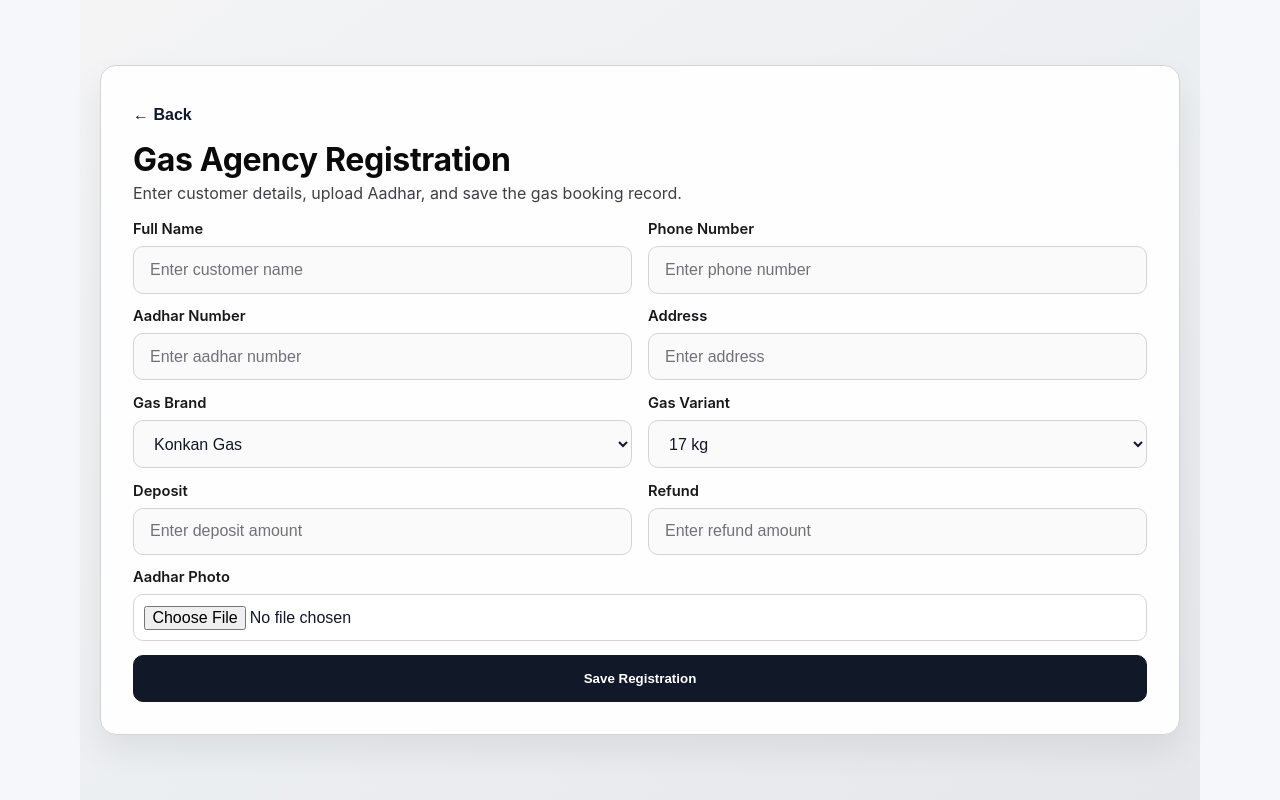
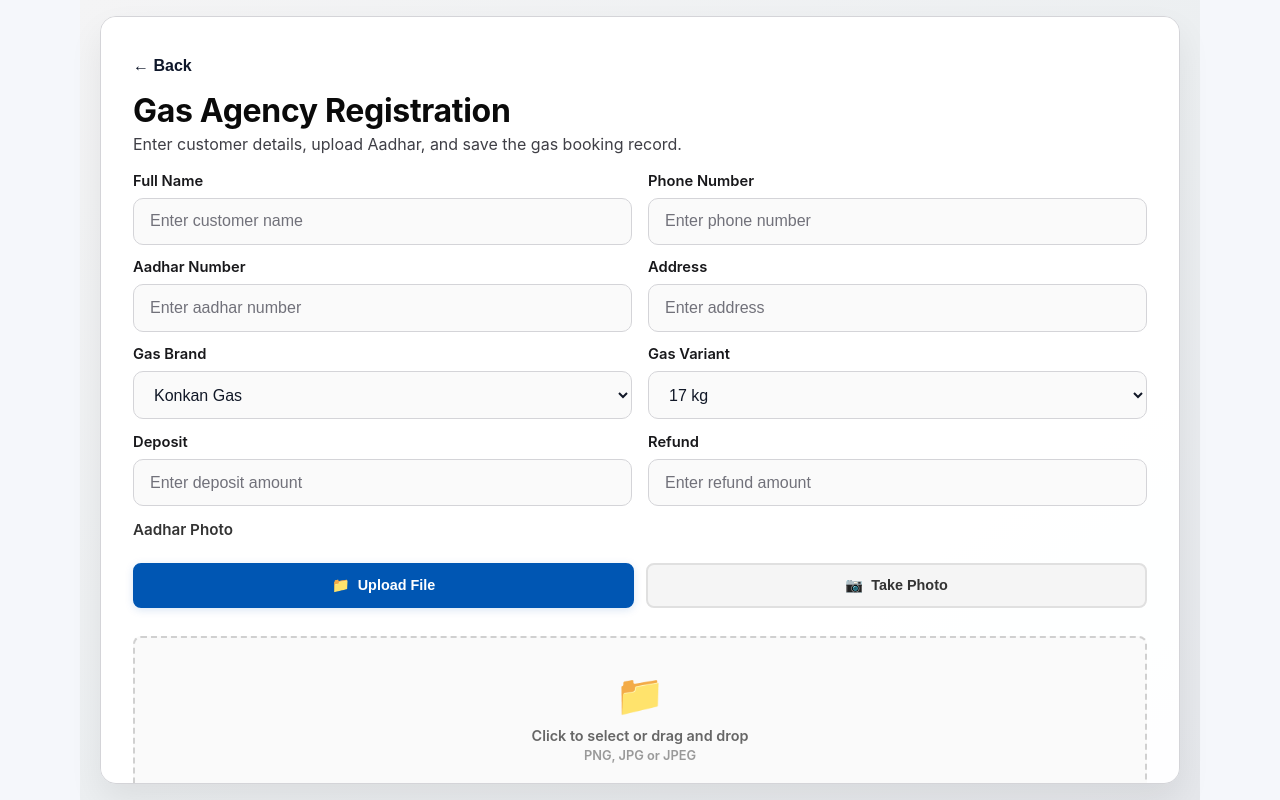
Before and after one commit to kishanBhandary/Nandini-new, a Next.js app: page /register in a window 1280 px wide. Built offline with nearby package versions, Linux system fonts and the light colour scheme.

Commit message:
feat: enhance Aadhar photo upload functionality with preview and capture options

```diff
--- a/app/register/page.tsx
+++ b/app/register/page.tsx
@@ -63,11 +63,26 @@ export default function CustomerRegistrationPage() {
     refund: '',
   });
   const [aadharFile, setAadharFile] = useState<File | null>(null);
+  const [aadharPreview, setAadharPreview] = useState<string | null>(null);
+  const [aadharCaptureMode, setAadharCaptureMode] = useState<'file' | 'camera'>('file');
   const [status, setStatus] = useState<{ type: 'success' | 'error'; message: string } | null>(null);
   const [loading, setLoading] = useState(false);
 
   const handleChange = (field: keyof FormState, value: string) => {
     setForm((prev) => ({ ...prev, [field]: value }));
+  };
+
+  const handleAadharFileSelect = (file: File | null) => {
+    setAadharFile(file);
+    if (file) {
+      const reader = new FileReader();
+      reader.onloadend = () => {
+        setAadharPreview(reader.result as string);
+      };
+      reader.readAsDataURL(file);
+    } else {
+      setAadharPreview(null);
+    }
   };
 
   const uploadAadharImage = async (file: File) => {
@@ -127,6 +142,8 @@ export default function CustomerRegistrationPage() {
           refund: '',
         });
         setAadharFile(null);
+        setAadharPreview(null);
+        setAadharCaptureMode('file');
       } else {
         setStatus({ type: 'error', message: getApiError(data, 'Unable to save registration.') });
       }
@@ -260,13 +277,184 @@ export default function CustomerRegistrationPage() {
           </div>
 
           <div className="form-field full-span">
-            <label htmlFor="aadharImage">Aadhar Photo</label>
-            <input
-              id="aadharImage"
-              type="file"
-              accept="image/*"
-              onChange={(event) => setAadharFile(event.target.files?.[0] ?? null)}
-            />
+            <label style={{ display: 'block', marginBottom: '1rem', fontSize: '0.95rem', fontWeight: '600', color: '#333' }}>
+              Aadhar Photo
+            </label>
+
+            <div style={{ display: 'grid', gridTemplateColumns: '1fr 1fr', gap: '0.75rem', marginBottom: '1.25rem' }}>
+              <button
+                type="button"
+                onClick={() => setAadharCaptureMode('file')}
+                style={{
+                  padding: '0.75rem 1rem',
+                  border: `2px solid ${aadharCaptureMode === 'file' ? '#0056b3' : '#e0e0e0'}`,
+                  borderRadius: '0.5rem',
+                  backgroundColor: aadharCaptureMode === 'file' ? '#0056b3' : '#f5f5f5',
+                  color: aadharCaptureMode === 'file' ? '#fff' : '#333',
+                  cursor: 'pointer',
+                  fontWeight: '600',
+                  fontSize: '0.9rem',
+                  transition: 'all 0.2s ease',
+                  boxShadow: aadharCaptureMode === 'file' ? '0 2px 8px rgba(0, 86, 179, 0.15)' : 'none',
+                }}
+                onMouseOver={(e) => {
+                  if (aadharCaptureMode !== 'file') {
+                    (e.target as HTMLButtonElement).style.borderColor = '#bbb';
+                    (e.target as HTMLButtonElement).style.backgroundColor = '#fafafa';
+                  }
+                }}
+                onMouseOut={(e) => {
+                  if (aadharCaptureMode !== 'file') {
+                    (e.target as HTMLButtonElement).style.borderColor = '#e0e0e0';
+                    (e.target as HTMLButtonElement).style.backgroundColor = '#f5f5f5';
+                  }
+                }}
+              >
+                <span style={{ marginRight: '0.5rem' }}>📁</span>
+                Upload File
+              </button>
+              <button
+                type="button"
+                onClick={() => setAadharCaptureMode('camera')}
+                style={{
+                  padding: '0.75rem 1rem',
+                  border: `2px solid ${aadharCaptureMode === 'camera' ? '#0056b3' : '#e0e0e0'}`,
+                  borderRadius: '0.5rem',
+                  backgroundColor: aadharCaptureMode === 'camera' ? '#0056b3' : '#f5f5f5',
+                  color: aadharCaptureMode === 'camera' ? '#fff' : '#333',
+                  cursor: 'pointer',
+                  fontWeight: '600',
+                  fontSize: '0.9rem',
+                  transition: 'all 0.2s ease',
+                  boxShadow: aadharCaptureMode === 'camera' ? '0 2px 8px rgba(0, 86, 179, 0.15)' : 'none',
+                }}
+                onMouseOver={(e) => {
+                  if (aadharCaptureMode !== 'camera') {
+                    (e.target as HTMLButtonElement).style.borderColor = '#bbb';
+                    (e.target as HTMLButtonElement).style.backgroundColor = '#fafafa';
+                  }
+                }}
+                onMouseOut={(e) => {
+                  if (aadharCaptureMode !== 'camera') {
+                    (e.target as HTMLButtonElement).style.borderColor = '#e0e0e0';
+                    (e.target as HTMLButtonElement).style.backgroundColor = '#f5f5f5';
+                  }
+                }}
+              >
+                <span style={{ marginRight: '0.5rem' }}>📷</span>
+                Take Photo
+              </button>
+            </div>
+
+            <div style={{
+              border: '2px dashed #d0d0d0',
+              borderRadius: '0.5rem',
+              padding: '1.5rem',
+              textAlign: 'center',
+              backgroundColor: '#fafafa',
+              transition: 'all 0.2s ease',
+            }}>
+              {!aadharPreview ? (
+                <>
+                  {aadharCaptureMode === 'file' ? (
+                    <>
+                      <input
+                        id="aadharImage"
+                        type="file"
+                        accept="image/*"
+                        onChange={(event) => handleAadharFileSelect(event.target.files?.[0] ?? null)}
+                        style={{ display: 'none' }}
+                      />
+                      <label
+                        htmlFor="aadharImage"
+                        style={{
+                          display: 'block',
+                          cursor: 'pointer',
+                          padding: '0.5rem',
+                        }}
+                      >
+                        <div style={{ fontSize: '2.5rem', marginBottom: '0.5rem' }}>📁</div>
+                        <p style={{ margin: '0.5rem 0 0 0', color: '#666', fontSize: '0.9rem' }}>
+                          Click to select or drag and drop
+                        </p>
+                        <p style={{ margin: '0.25rem 0', color: '#999', fontSize: '0.8rem' }}>
+                          PNG, JPG or JPEG
+                        </p>
+                      </label>
+                    </>
+                  ) : (
+                    <>
+                      <input
+                        id="aadharCamera"
+                        type="file"
+                        accept="image/*"
+                        capture="environment"
+                        onChange={(event) => handleAadharFileSelect(event.target.files?.[0] ?? null)}
+                        style={{ display: 'none' }}
+                      />
+                      <label
+                        htmlFor="aadharCamera"
+                        style={{
+                          display: 'block',
+                          cursor: 'pointer',
+                          padding: '0.5rem',
+                        }}
+                      >
+                        <div style={{ fontSize: '2.5rem', marginBottom: '0.5rem' }}>📷</div>
+                        <p style={{ margin: '0.5rem 0 0 0', color: '#666', fontSize: '0.9rem' }}>
+                          Tap to open camera
+                        </p>
+                      </label>
+                    </>
+                  )}
+                </>
+              ) : (
+                <div style={{ position: 'relative', display: 'inline-block' }}>
+                  <img
+                    src={aadharPreview}
+                    alt="Aadhar preview"
+                    style={{
+                      maxWidth: '100%',
+                      maxHeight: '280px',
+                      borderRadius: '0.5rem',
+                      border: '2px solid #0056b3',
+                      objectFit: 'contain',
+                    }}
+                  />
+                  <button
+                    type="button"
+                    onClick={() => handleAadharFileSelect(null)}
+                    style={{
+                      position: 'absolute',
+                      top: '-10px',
+                      right: '-10px',
+                      width: '28px',
+                      height: '28px',
+                      borderRadius: '50%',
+                      backgroundColor: '#dc3545',
+                      color: 'white',
+                      border: '2px solid white',
+                      cursor: 'pointer',
+                      fontSize: '1rem',
+                      fontWeight: 'bold',
+                      display: 'flex',
+                      alignItems: 'center',
+                      justifyContent: 'center',
+                      transition: 'all 0.2s ease',
+                      boxShadow: '0 2px 8px rgba(220, 53, 69, 0.25)',
+                    }}
+                    title="Remove photo"
+                  >
+                    ✕
+                  </button>
+                  <div style={{ marginTop: '0.75rem' }}>
+                    <p style={{ margin: '0.5rem 0', color: '#555', fontSize: '0.85rem', fontWeight: '500' }}>
+                      Photo captured successfully
+                    </p>
+                  </div>
+                </div>
+              )}
+            </div>
           </div>
 
           <button className="full-span" type="submit" disabled={loading}>
```
